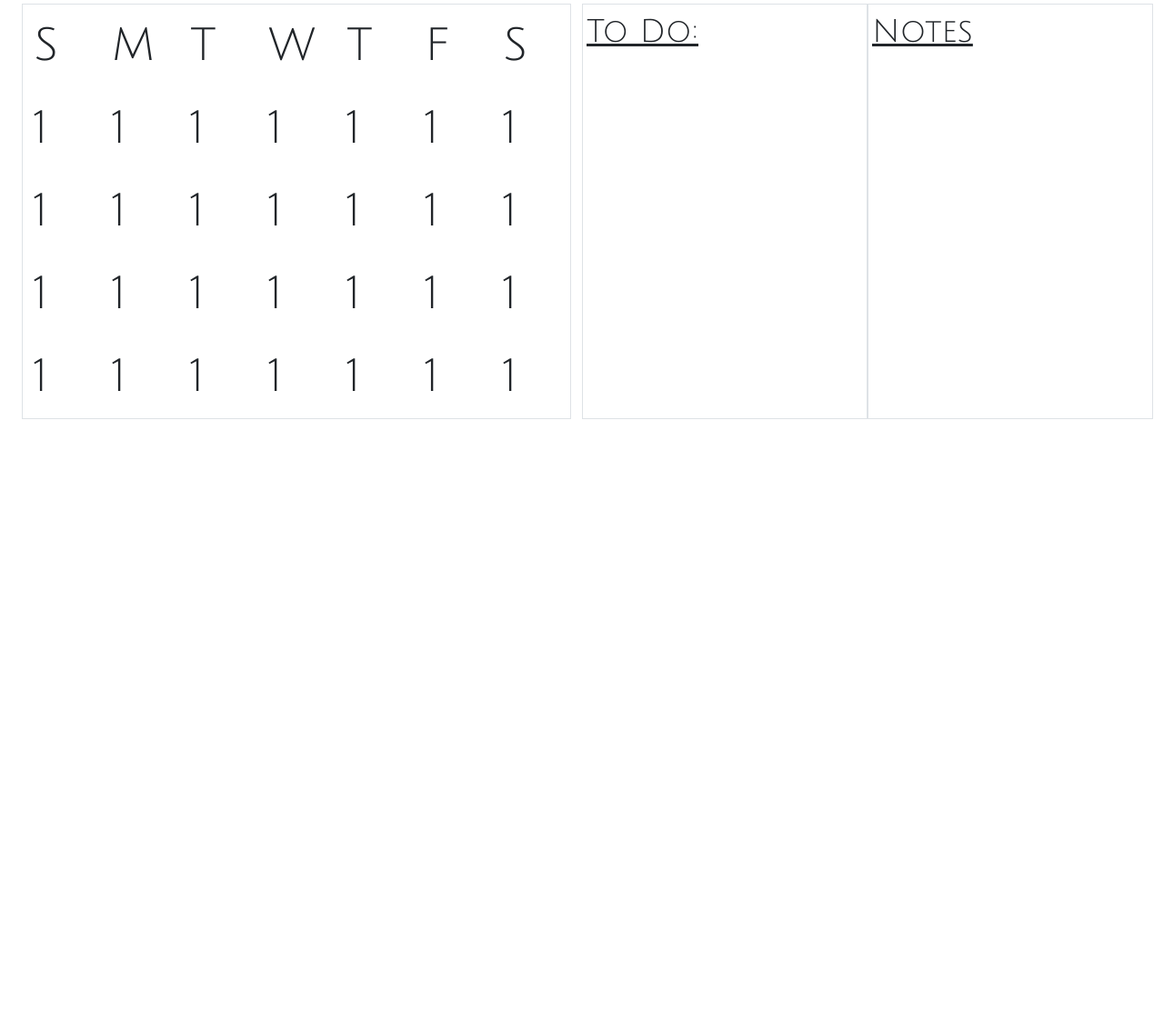
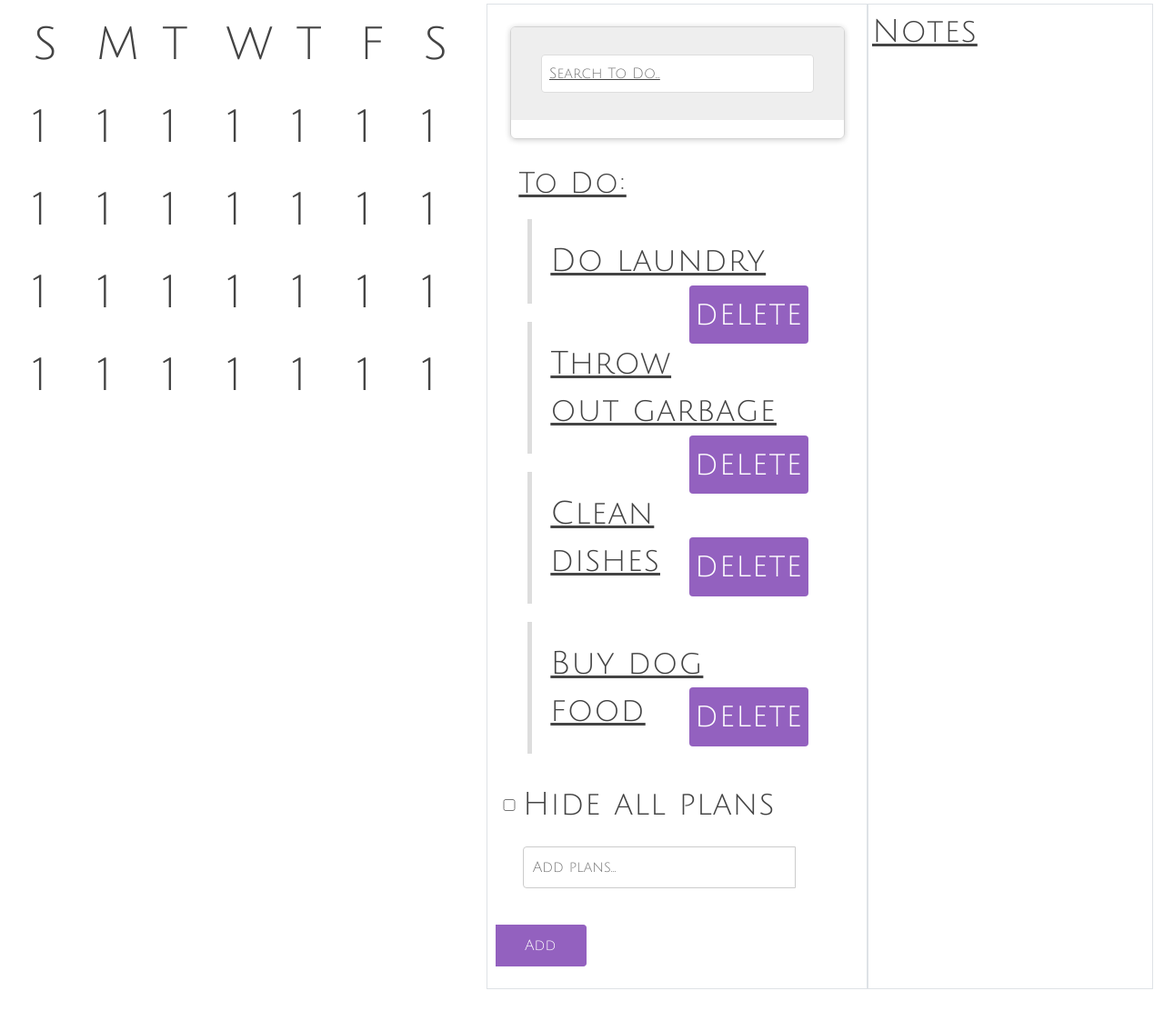
Before and after one commit to 124CAyala/ToDoList, a plain HTML site: page index.html in a window 1280 px wide. Shown: the part 196-1308 px from the top of the page at 91% size. Before the commit the page ends 800 px from the top, so only its background shows below. Drawn offline with nearby package versions, Linux system fonts and the light colour scheme.

Commit message:
list functionality

```diff
--- a/index.html
+++ b/index.html
@@ -1,16 +1,20 @@
 <!DOCTYPE html>
 <html lang="en">
+
 <head>
   <meta charset="UTF-8">
   <meta http-equiv="X-UA-Compatible" content="IE=edge">
   <meta name="viewport" content="width=device-width, initial-scale=1.0">
   <link rel="preconnect" href="https://fonts.googleapis.com">
   <link rel="preconnect" href="https://fonts.gstatic.com" crossorigin>
-    <link href="https://fonts.googleapis.com/css2?family=Archivo:wght@100&family=Julius+Sans+One&display=swap" rel="stylesheet">
-    <link href="https://cdn.jsdelivr.net/npm/bootstrap@5.2.3/dist/css/bootstrap.min.css" rel="stylesheet" integrity="sha384-rbsA2VBKQhggwzxH7pPCaAqO46MgnOM80zW1RWuH61DGLwZJEdK2Kadq2F9CUG65" crossorigin="anonymous">
-    <link rel="stylesheet" href="styles.css">
+  <link href="https://fonts.googleapis.com/css2?family=Archivo:wght@100&family=Julius+Sans+One&display=swap"
+    rel="stylesheet">
+  <link href="https://cdn.jsdelivr.net/npm/bootstrap@5.2.3/dist/css/bootstrap.min.css" rel="stylesheet"
+    integrity="sha384-rbsA2VBKQhggwzxH7pPCaAqO46MgnOM80zW1RWuH61DGLwZJEdK2Kadq2F9CUG65" crossorigin="anonymous">
+  <link rel="stylesheet" href="style.css">
   <title>Document</title>
 </head>
+
 <body>
   <div class="container-fluid p-4">
     <div class="row">
@@ -22,8 +26,8 @@
       </div>
     </div>
     <div class="row pt-4">
-            <div class="col-6">
-                <div class="container border">
+      <div class="col-5">
+        <div class="container">
           <div class="row heading py-2">
             <div class="col">
               S
@@ -141,15 +145,53 @@
           </div>
         </div>
       </div>
-            <div class="col-3 border p-1 sub-heading">
-                To Do:
+      <div class="col-4 border p-1 sub-heading">
+        <div id="wrapper">
+          <header>
+            <div id="page-banner">
+              <form id="search-books">
+                <input type="text" placeholder="Search To Do..." />
+              </form>
+            </div>
+          </header>
+        </div>
+          <div id="book-list">
+            <h2 class="title">To Do:</h2>
+            <ul>
+                <li>
+                    <span class="name">Do laundry</span>
+                    <span class="delete">delete</span>
+                </li>
+                <li>
+                    <span class="name">Throw out garbage</span>
+                    <span class="delete">delete</span>
+                </li>
+                <li>
+                    <span class="name">Clean dishes</span>
+                    <span class="delete">delete</span>
+                </li>
+                <li>
+                    <span class="name">Buy dog food</span>
+                    <span class="delete">delete</span>
+                </li>
+            </ul>
+        </div>
+          <form id="add-book">
+            <input type="checkbox" id="hide" />
+            <label for="hide">Hide all plans</label>
+            <input type="text" placeholder="Add plans..." />
+            <button>Add</button>
+          </form>
         </div>
         <div class="col-3 border p-1 sub-heading">
           Notes
         </div>
       </div>
     </div>
-    <script src="app.js"></script>
-    <script src="https://cdn.jsdelivr.net/npm/bootstrap@5.2.3/dist/js/bootstrap.bundle.min.js" integrity="sha384-kenU1KFdBIe4zVF0s0G1M5b4hcpxyD9F7jL+jjXkk+Q2h455rYXK/7HAuoJl+0I4" crossorigin="anonymous"></script>
+    <script src="script.js"></script>
+    <script src="https://cdn.jsdelivr.net/npm/bootstrap@5.2.3/dist/js/bootstrap.bundle.min.js"
+      integrity="sha384-kenU1KFdBIe4zVF0s0G1M5b4hcpxyD9F7jL+jjXkk+Q2h455rYXK/7HAuoJl+0I4"
+      crossorigin="anonymous"></script>
 </body>
+
 </html>
--- /dev/null
+++ b/script.js
@@ -0,0 +1,72 @@
+var btns = document.querySelectorAll('#book-list .delete');
+
+Array.from(btns).forEach(function(btn) {
+  btn.addEventListener('click', function(e) {
+
+    const li = e.target.parentElement;
+    li.parentNode.removeChild(li)
+
+  });
+});
+
+const link = document.querySelector('#page-banner');
+
+link.addEventListener('click', function(e) {
+  e.preventDefault();
+  console.log('navigation to', e.target.textContent, ' was prevented')
+})
+// End of Video #9
+// Video #10
+const list = document.querySelector('#book-list ul');
+
+list.addEventListener('click', function(e) {
+  if (e.target.className == 'delete') {
+    const li = e.target.parentElement;
+    list.removeChild(li)
+  }
+});
+// End of Video #10
+//Video #11
+const addForm = document.forms['add-book'];
+addForm.addEventListener('submit', function(e) {
+  e.preventDefault();
+  const value = addForm.querySelector('input[type="text"]').value;
+
+  const li = document.createElement('li');
+  const bookName = document.createElement('span');
+  const deleteBtn = document.createElement('span');
+
+  deleteBtn.textContent = 'delete';
+  bookName.textContent = value;
+
+  bookName.classList.add('name');
+  deleteBtn.classList.add('delete');
+
+  //append to document
+  li.appendChild(bookName);
+  li.appendChild(deleteBtn);
+  list.appendChild(li);
+})
+
+const hideBox = document.querySelector('#hide');
+hideBox.addEventListener('change', function(e) {
+  if (hideBox.checked) {
+    list.style.display = "none";
+  } else {
+    list.style.display = "initial";
+  }
+});
+
+const searchBar = document.forms['search-books'].querySelector('input');
+searchBar.addEventListener('keyup', function(e) {
+  const term = e.target.value.toLowerCase()
+  const books = list.getElementsByTagName('li');
+  Array.from(books).forEach(function(book) {
+    const title = book.firstElementChild.textContent;
+    if (title.toLowerCase().indexOf(term) != -1) {
+      book.style.display = 'block';
+    } else {
+      book.style.display = 'none';
+    }
+  })
+})
--- /dev/null
+++ b/style.css
@@ -0,0 +1,160 @@
+/* font-family: 'Archivo', sans-serif;
+font-family: 'Julius Sans One', sans-serif; */
+.heading {
+    font-family: 'Julius Sans One', sans-serif;
+    font-size: 50px;
+}
+.sub-heading {
+    font-family: 'Julius Sans One', sans-serif;
+    font-size: 35px;
+    text-decoration: underline;
+}
+.scongi {
+  font-size: 20px;
+
+}
+body{
+    font-family: Tahoma;
+    color: #444;
+    letter-spacing: 1px;
+}
+
+h1, h2{
+    font-weight: normal;
+}
+
+#wrapper{
+    width: 90%;
+    max-width: 960px;
+    margin: 20px auto;
+    border-radius: 6px;
+    box-shadow: 0px 1px 6px rgba(0,0,0,0.2);
+    box-sizing: border-box;
+    padding: 0 0 20px;
+    overflow: hidden;
+    border: 1px solid lightgray;
+}
+
+#page-banner{
+    background: #eee ;
+    padding: 10px 0;
+
+}
+
+#page-banner h1, #page-banner p{
+    width: 100%;
+    text-align: center;
+    margin: 10px 0;
+}
+
+#page-banner input{
+    width: 90%;
+    max-width: 300px;
+    margin: 20px auto;
+    display: block;
+    padding: 8px;
+    border: 1px solid #ddd;
+    border-radius: 4px;
+    font-size: 16px;
+    color: #444;
+}
+
+#book-list, #add-book, #tabbed-content{
+    margin: 30px;
+}
+
+#book-list ul, #tabbed-content ul{
+    list-style-type: none;
+    padding: 0;
+}
+
+#book-list li{
+    padding: 20px;
+    border-left: 5px solid #ddd;
+    margin: 20px 10px;
+}
+
+#book-list li:hover{
+    border-color: #9361bf;
+}
+
+.delete{
+    float: right;
+    background: #9361bf;
+    padding: 6px;
+    border-radius: 4px;
+    cursor: pointer;
+    color: white;
+}
+
+.delete:hover{
+    background: #333;
+}
+
+#add-book{
+    width: 400px;
+    margin: 0 auto;
+}
+
+#add-book input{
+    display: block;
+    margin: 20px 0;
+    padding: 10px;
+    border: 1px solid #ccc;
+    font-size: 16px;
+    border-radius: 4px 0 0 4px;
+    box-sizing: border-box;
+    width: 300px;
+    float: left;
+}
+
+#add-book button{
+    border: 1px solid #9361bf;
+    background: #9361bf;
+    padding: 10px 20px;
+    font-size: 16px;
+    display: inline-block;
+    margin: 0;
+    border-radius: 0 4px 4px 0;
+    cursor: pointer;
+    width: 100px;
+    float: left;
+    margin: 20px 0;
+    border-left: 0;
+    color: white;
+}
+
+#add-book:after{
+    content: '';
+    display: block;
+    clear: both;
+}
+
+#add-book #hide{
+    width: 30px;
+}
+
+#add-book label{
+    line-height: 52px;
+}
+
+/*
+#tabbed-content li{
+    display: inline-block;
+    padding: 10px 14px;
+    background: #ddd;
+    border-radius: 4px;
+    cursor: pointer;
+    margin-right: 10px;
+}
+
+#tabbed-content .tab{
+    display: none;
+    border: 1px solid #ddd;
+    padding: 0 10px;
+    border-radius: 4px;
+}
+
+#tabbed-content .tab.active{
+    display: block;
+}
```
Also changed, not shown: 2 other files. Lines whose indentation alone changed are shown as unchanged.
